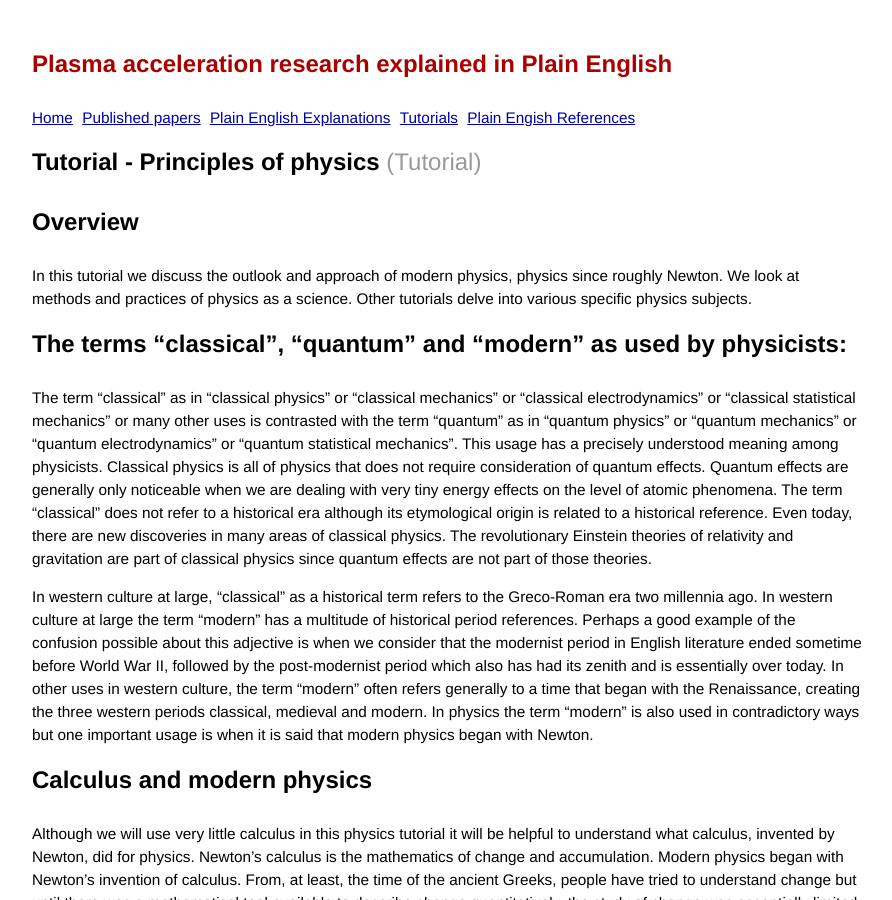
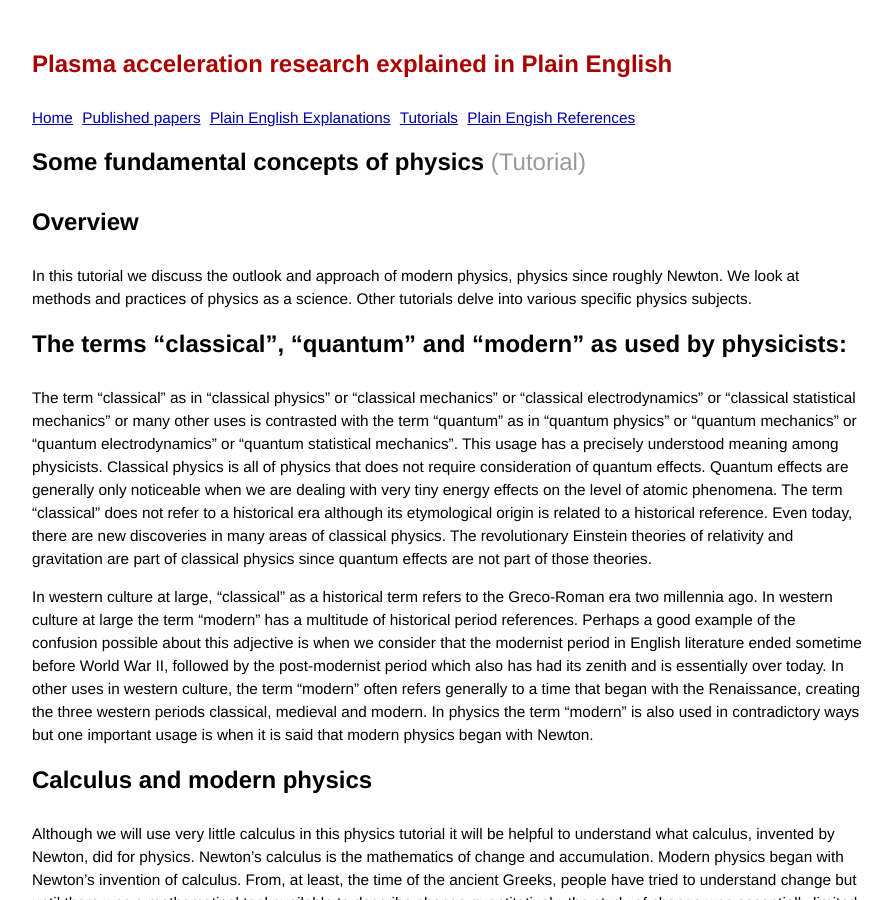
Before and after one commit to grbfacet/facet, a Jekyll site: the page built from principles-of-physics-tutorial.md, in a window 1280 px wide and 900 px high. Shown: the whole window, without its empty margins (193-1085 px from the left). Built offline with Jekyll 4.4.1, drawn with Linux system fonts in a browser that asks for light colours.

Commit message:
Update principles-of-physics-tutorial.md

```diff
--- a/principles-of-physics-tutorial.md
+++ b/principles-of-physics-tutorial.md
@@ -1,6 +1,6 @@
 ---
 layout: default
-title: Tutorial - Principles of physics
+title: Some fundamental concepts of physics
 pagetype: tutorial
 ---
 
```
